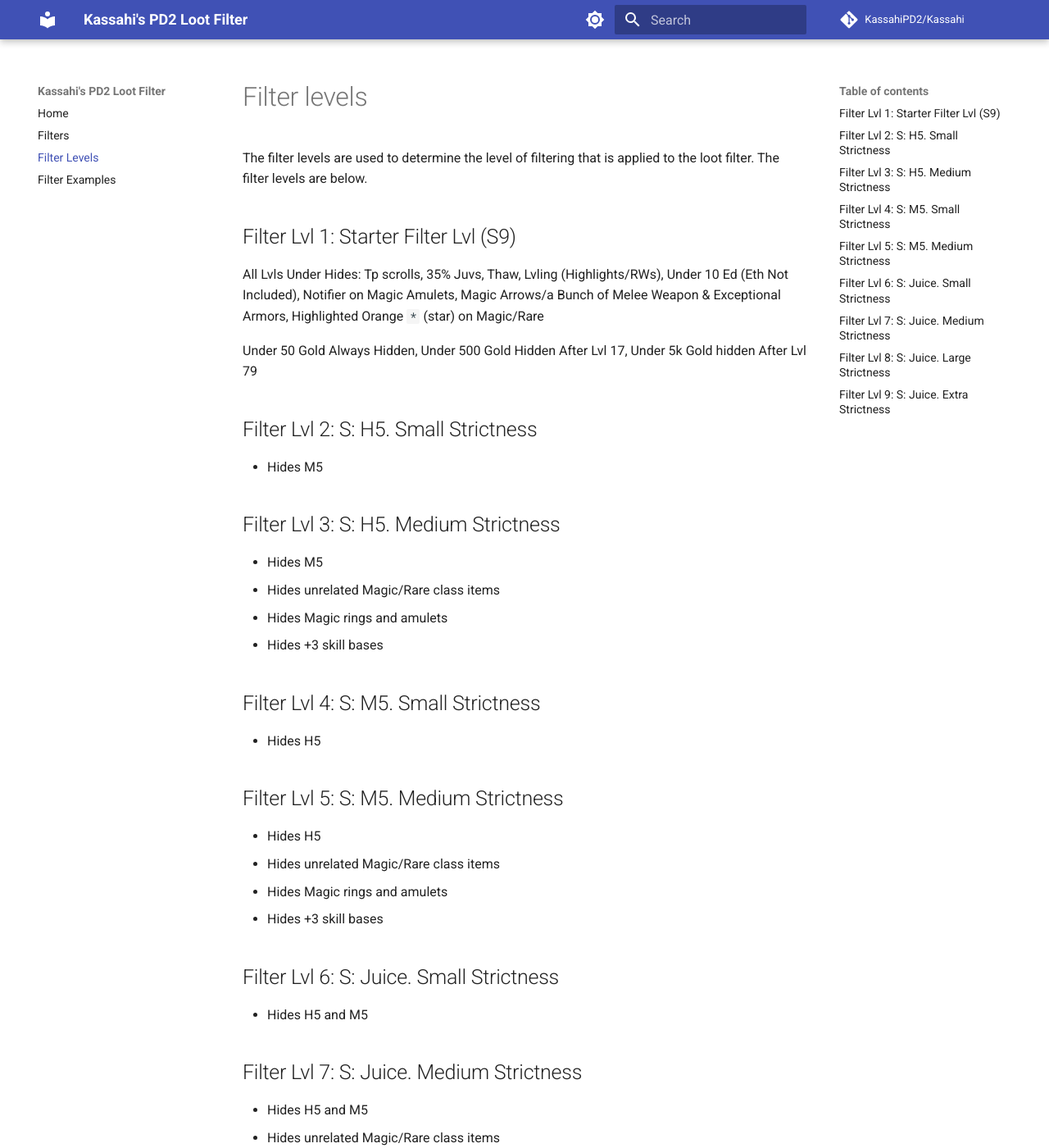
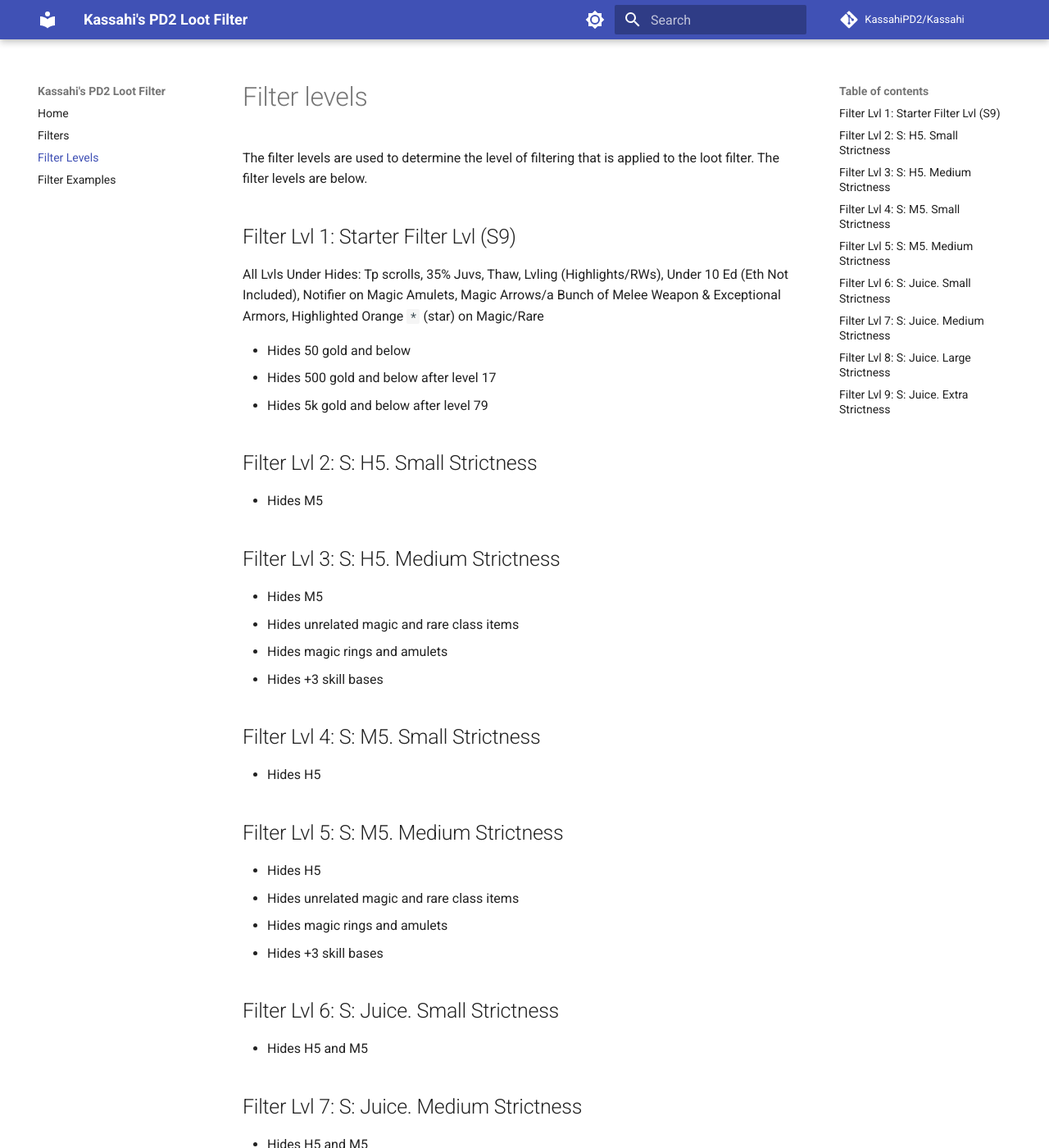
Before and after one commit to KassahiPD2/Kassahi, an MkDocs documentation site: the page built from docs/filter-levels.md, in a window 1280 px wide and 1400 px high. Shown: the whole window at 82% size. Built offline with MkDocs 1.6.1 and Material for MkDocs 9.7.7, drawn with Linux system fonts in a browser that asks for light colours; comment, search, counter and statistics services are not loaded; some of the changed text lies outside the part shown.

Commit message:
docs: change some verbiage

```diff
--- a/docs/filter-levels.md
+++ b/docs/filter-levels.md
@@ -6,7 +6,9 @@
 
 All Lvls Under Hides: Tp scrolls, 35% Juvs, Thaw, Lvling (Highlights/RWs), Under 10 Ed (Eth Not Included), Notifier on Magic Amulets, Magic Arrows/a Bunch of Melee Weapon & Exceptional Armors, Highlighted Orange `*` (star) on Magic/Rare
 
-Under 50 Gold Always Hidden, Under 500 Gold Hidden After Lvl 17, Under 5k Gold hidden After Lvl 79
+-   Hides 50 gold and below
+-   Hides 500 gold and below after level 17
+-   Hides 5k gold and below after level 79
 
 ## Filter Lvl 2: S: H5. Small Strictness
 
@@ -15,8 +17,8 @@
 ## Filter Lvl 3: S: H5. Medium Strictness
 
 -   Hides M5
--   Hides unrelated Magic/Rare class items
--   Hides Magic rings and amulets
+-   Hides unrelated magic and rare class items
+-   Hides magic rings and amulets
 -   Hides +3 skill bases
 
 ## Filter Lvl 4: S: M5. Small Strictness
@@ -26,8 +28,8 @@
 ## Filter Lvl 5: S: M5. Medium Strictness
 
 -   Hides H5
--   Hides unrelated Magic/Rare class items
--   Hides Magic rings and amulets
+-   Hides unrelated magic and rare class items
+-   Hides magic rings and amulets
 -   Hides +3 skill bases
 
 ## Filter Lvl 6: S: Juice. Small Strictness
@@ -37,8 +39,8 @@
 ## Filter Lvl 7: S: Juice. Medium Strictness
 
 -   Hides H5 and M5
--   Hides unrelated Magic/Rare class items
--   Hides Magic rings and amulets
+-   Hides unrelated magic and rare class items
+-   Hides magic rings and amulets
 -   Hides +3 skill bases
 
 ## Filter Lvl 8: S: Juice. Large Strictness
```
